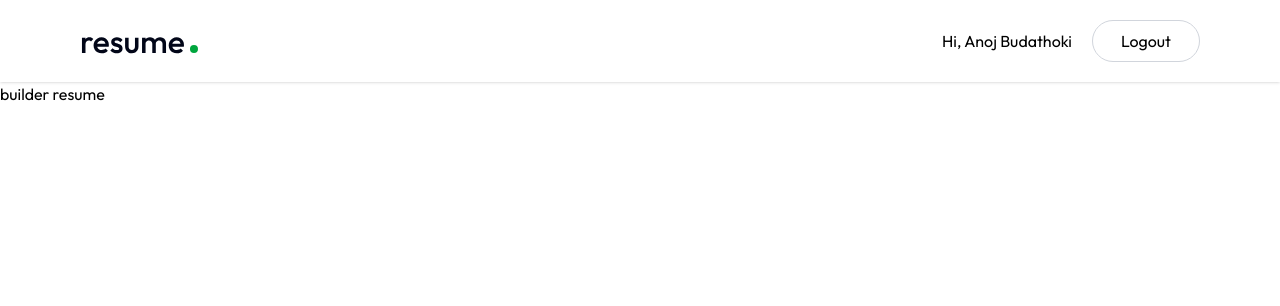
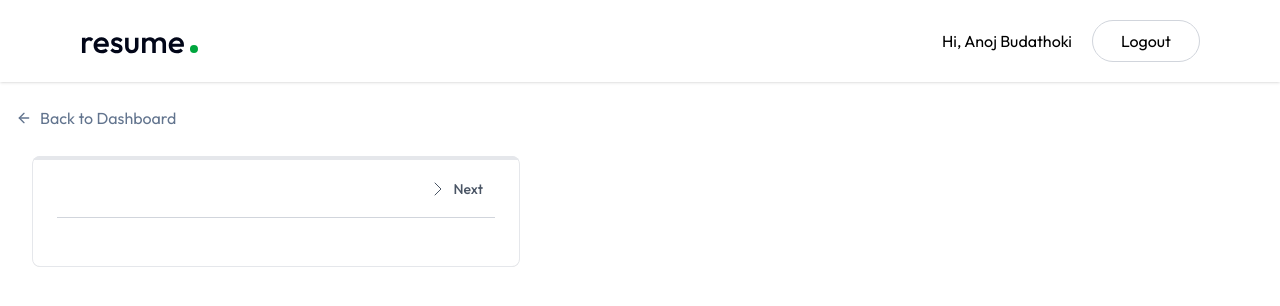
Before and after one commit to anoj17/ai-resume-builder, a React (Vite) app in the folder client/: page /app/builder/1 in a window 1280 px wide. Shown: the top 306 px of the page. Built offline with nearby package versions, Linux system fonts and the light colour scheme.

Commit message:
refactor(progressbar): on left pannel

```diff
--- a/client/src/pages/Dashboard.tsx
+++ b/client/src/pages/Dashboard.tsx
@@ -95,6 +95,7 @@
                 background: `linear-gradient(135deg, ${baseColr}10, ${baseColr}40)`,
                 borderColor: baseColr + "40",
               }}
+              onClick={() => navigate(`/app/builder/${resume._id}`)}
             >
               <FilePenLineIcon
                 className="size-7 group-hover:scale-105 transition-all"
--- a/client/src/pages/ResumeBuilder.tsx
+++ b/client/src/pages/ResumeBuilder.tsx
@@ -1,7 +1,127 @@
-import React from "react";
+import { useEffect, useState } from "react";
+import { dummyResumeData } from "../assets/assets";
+import { Link, useParams } from "react-router-dom";
+import {
+  ArrowLeftIcon,
+  Briefcase,
+  ChevronLast,
+  ChevronLeft,
+  ChevronRight,
+  FileText,
+  FolderIcon,
+  GraduationCap,
+  Sparkles,
+  User,
+} from "lucide-react";
 
 const ResumeBuilder = () => {
-  return <div>builder resume</div>;
+  const [resumeData, setResumeData] = useState<any>({
+    _id: "",
+    title: "",
+    personal_info: {},
+    professional_summary: "",
+    work_experience: [],
+    education: [],
+    skills: [],
+    projects: [],
+    template: "classic",
+    accent_color: "#3B82F6",
+    public: "false",
+  });
+  const [activeSectionIndex, setActiveSectionIndex] = useState(0);
+  const [removeBackground, setRemoveBackground] = useState(false);
+
+  const resumeId = useParams();
+
+  const loadExistingResume = async () => {
+    const resume = dummyResumeData.filter(
+      (resume: any) => resume._id === resumeId
+    );
+    if (resume) {
+      setResumeData(resume);
+    }
+  };
+
+  const sections = [
+    { id: "personal", name: "Personal Info", icon: User },
+    { id: "summary", name: "Summary", icon: FileText },
+    { id: "experience", name: "Experience", icon: Briefcase },
+    { id: "education", name: "Education", icon: GraduationCap },
+    { id: "skills", name: "Skills", icon: FolderIcon },
+    { id: "projects", name: "Projects", icon: Sparkles },
+  ];
+
+  const activeSection = sections[activeSectionIndex];
+
+  useEffect(() => {
+    loadExistingResume();
+  }, []);
+  return (
+    <div>
+      <div className="max-w-7xl px-4 py-6 mx-auto">
+        <Link
+          to="/app"
+          className="gap-2 text-slate-500 hover:text-slate-700 transition-all items-center inline-flex"
+        >
+          <ArrowLeftIcon className="size-4" /> Back to Dashboard
+        </Link>
+      </div>
+
+      <div className="max-w-7xl mx-auto px-8 pb-8">
+        <div className="grid lg:grid-cols-12 gap-8">
+          {/* left content - Form */}
+          <div className="relative lg:col-span-5 rounded-lg overflow-hidden">
+            <div className="bg-white rounded-lg shadow-sm border border-gray-200 p-6 pt-1">
+              {/* progressbar */}
+              <hr
+                className={`border-2 border-gray-200 absolute top-0 right-0 left-0`}
+              />
+              <hr
+                className={`bg-gradient-to-r from-green-500 to-green-600 border-none transition-all duration-2000 absolute top-0 left-0 h-1`}
+                style={{
+                  width: `${
+                    (activeSectionIndex * 100) / (sections.length - 1)
+                  } %`,
+                }}
+              />
+              <div className="flex justify-between items-center mb-6 border-b border-gray-300 py-1">
+                <div></div>
+                <div className="flex items-center">
+                  {activeSectionIndex !== 0 && (
+                    <button
+                      onClick={() =>
+                        setActiveSectionIndex((prev) => Math.max(prev - 1, 0))
+                      }
+                      className="flex items-center gap-1 p-3 rounded-lg text-sm cursor-pointer font-medium text-gray-600 hover:bg-gray-50 transition-all"
+                      disabled={activeSectionIndex === 0}
+                    >
+                      <ChevronLeft className="size-6 stroke-1" /> Previous
+                    </button>
+                  )}
+                  <button
+                    onClick={() =>
+                      setActiveSectionIndex((prev) =>
+                        Math.max(prev + 1, sections.length - 1)
+                      )
+                    }
+                    className={`flex items-center gap-1 p-3 cursor-pointer rounded-lg text-sm font-medium text-gray-600 hover:bg-gray-50 transition-all ${
+                      activeSectionIndex === sections.length - 1 && "opacity-50"
+                    }`}
+                    disabled={activeSectionIndex === sections.length - 1}
+                  >
+                    <ChevronRight className="size-6 stroke-1" /> Next
+                  </button>
+                </div>
+              </div>
+            </div>
+          </div>
+
+          {/* right content - Preview */}
+          <div></div>
+        </div>
+      </div>
+    </div>
+  );
 };
 
 export default ResumeBuilder;
```
